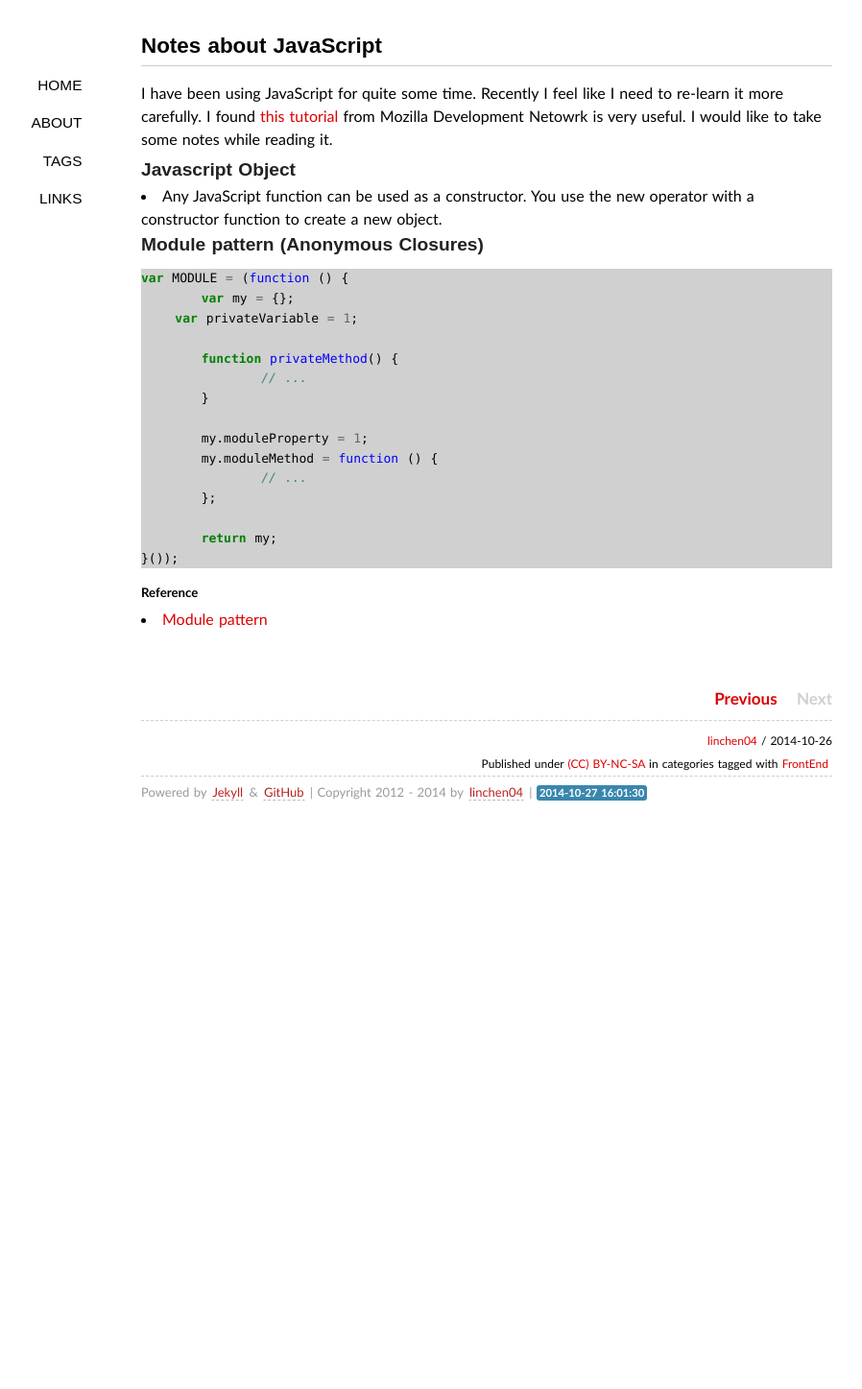
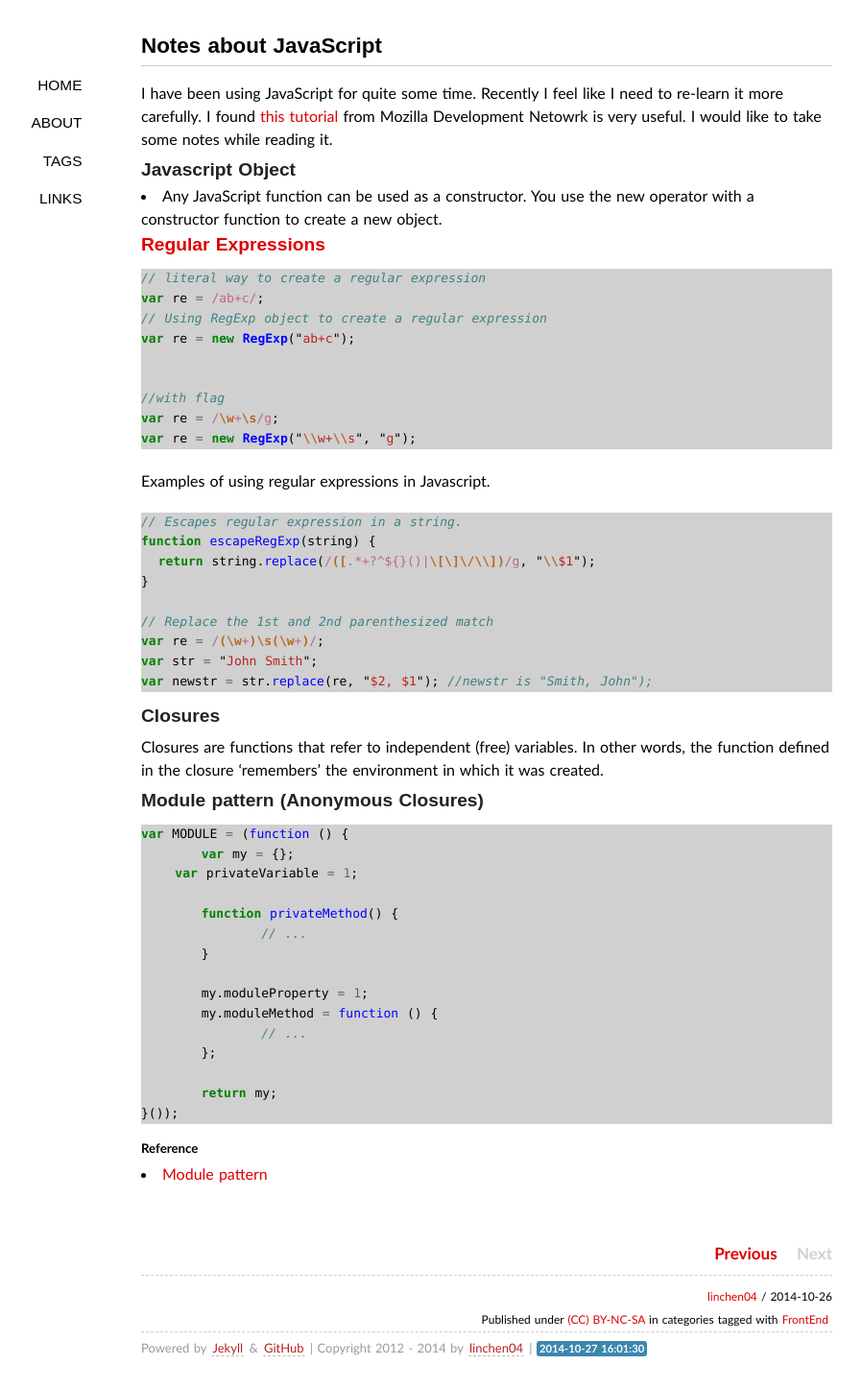
Before and after one commit to lchenn/linchen04.github.io, a Jekyll site: the page built from _posts/2014-10-26-notes-about-javascript.md, in a window 1280 px wide. Shown: the whole page at 96% size, without its empty margins (133-1031 px from the left). Built offline with Jekyll 4.4.1, drawn with Linux system fonts in a browser that asks for light colours; some web fonts are replaced; Markdown is read by kramdown in place of the engine named in the settings; comment, search, counter and statistics services are not loaded; before the commit the page ends 900 px from its top, so only the background shows below that.

Commit message:
Regular expression

````diff
--- a/_posts/2014-10-26-notes-about-javascript.md
+++ b/_posts/2014-10-26-notes-about-javascript.md
@@ -11,7 +11,40 @@ I have been using JavaScript for quite some time. Recently I feel like I need to
 
 - Any JavaScript function can be used as a constructor. You use the new operator with a constructor function to create a new object.
 
+
+### [Regular Expressions](https://developer.mozilla.org/en-US/docs/Web/JavaScript/Guide/Regular_Expressions)
+```javascript
+// literal way to create a regular expression
+var re = /ab+c/;
+// Using RegExp object to create a regular expression
+var re = new RegExp("ab+c");
+
+
+//with flag
+var re = /\w+\s/g;
+var re = new RegExp("\\w+\\s", "g");
+```
+
+Examples of using regular expressions in Javascript.
+```javascript
+// Escapes regular expression in a string.
+function escapeRegExp(string) {
+  return string.replace(/([.*+?^${}()|\[\]\/\\])/g, "\\$1");
+}
+
+// Replace the 1st and 2nd parenthesized match
+var re = /(\w+)\s(\w+)/;
+var str = "John Smith";
+var newstr = str.replace(re, "$2, $1"); //newstr is "Smith, John");
+```
+
+
+### Closures
+
+Closures are functions that refer to independent (free) variables. In other words, the function defined in the closure 'remembers' the environment in which it was created.
+
 ### Module pattern (Anonymous Closures)
+
 ```javascript
 var MODULE = (function () {
 	var my = {};
````
